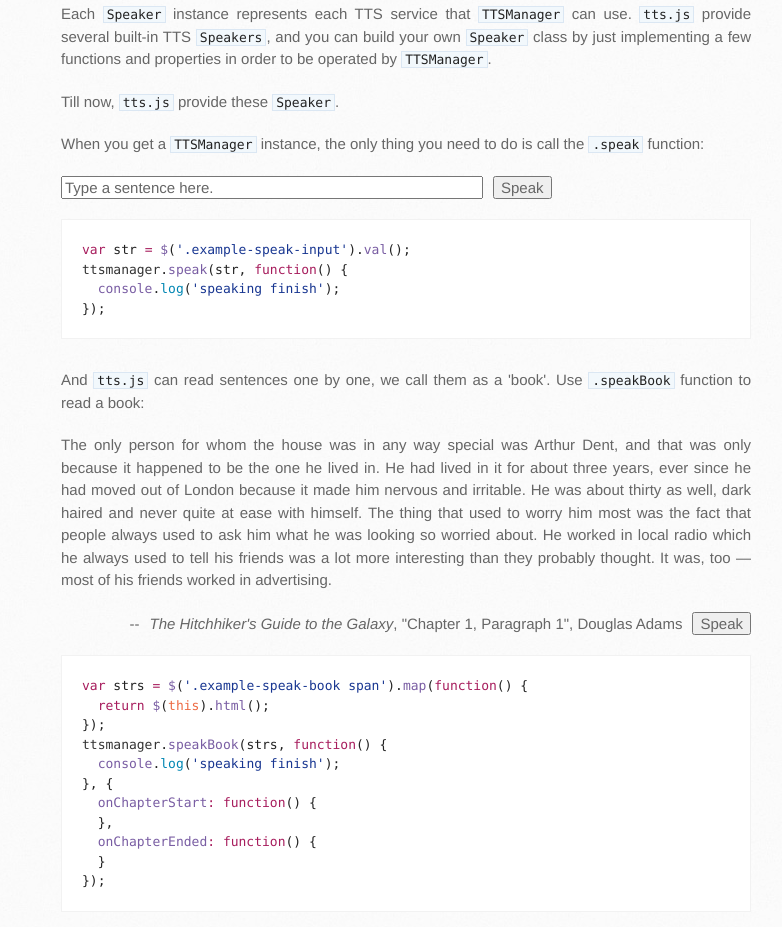
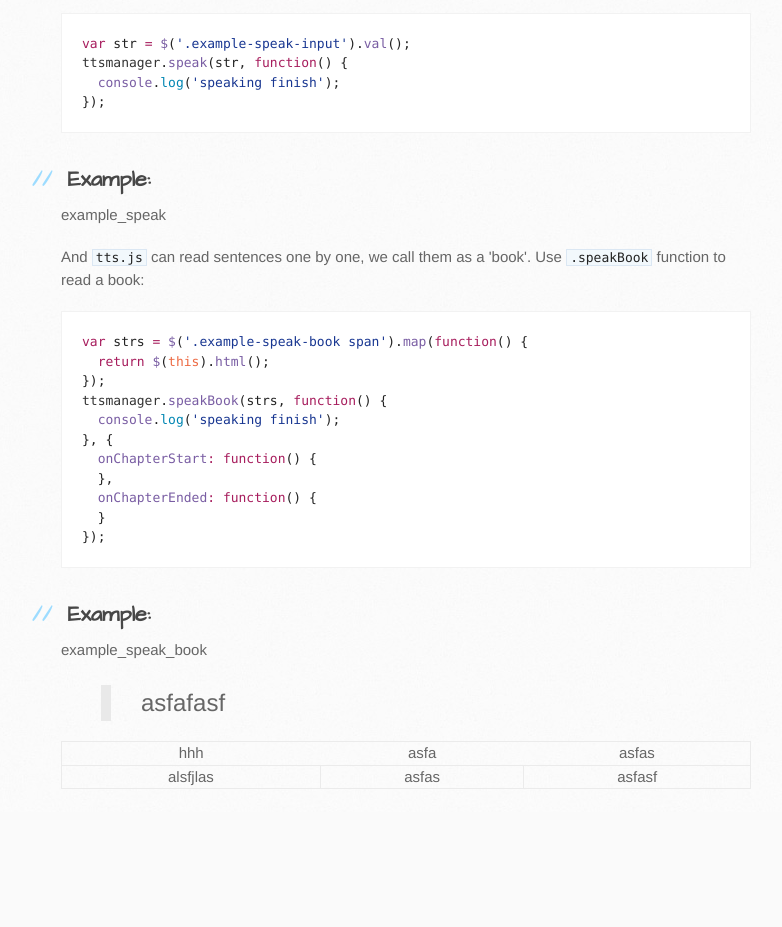
Before and after one commit to sekaiamber/tts.js, a plain HTML site: page index.html in a window 1280 px wide. Shown: the part 1007-1934 px from the top of the page, without its empty margins (109-891 px from the left). After the commit the page ends 1819 px from the top, so only its background shows below. Drawn offline with nearby package versions, Linux system fonts and the light colour scheme.

Commit message:
Create gh-pages branch via GitHub

```diff
--- a/index.html
+++ b/index.html
@@ -8,10 +8,7 @@
     <link rel="stylesheet" type="text/css" href="stylesheets/stylesheet.css" media="screen">
     <link rel="stylesheet" type="text/css" href="stylesheets/github-light.css" media="screen">
     <link rel="stylesheet" type="text/css" href="stylesheets/print.css" media="print">
-<link rel="stylesheet" type="text/css" href="stylesheets/screen_custom.css" media="screen">
-<script src="http://cdn.bootcss.com/jquery/2.2.1/jquery.min.js"></script>
-<script src="javascripts/tts.min.js"></script>
-<script src="javascripts/page.js"></script>
+
     <!--[if lt IE 9]>
     <script src="//html5shiv.googlecode.com/svn/trunk/html5.js"></script>
     <![endif]-->
@@ -59,16 +56,17 @@
 
 <p>When you get a <code>TTSManager</code> instance, the only thing you need to do is call the <code>.speak</code> function:</p>
 
-<p name="js-placeholder">example_speak</p>
-
 <div class="highlight highlight-source-js"><pre><span class="pl-k">var</span> str <span class="pl-k">=</span> <span class="pl-en">$</span>(<span class="pl-s"><span class="pl-pds">'</span>.example-speak-input<span class="pl-pds">'</span></span>).<span class="pl-en">val</span>();
 <span class="pl-smi">ttsmanager</span>.<span class="pl-en">speak</span>(str, <span class="pl-k">function</span>() {
   <span class="pl-en">console</span>.<span class="pl-c1">log</span>(<span class="pl-s"><span class="pl-pds">'</span>speaking finish<span class="pl-pds">'</span></span>);
 });</pre></div>
 
+<h2>
+<a id="example" class="anchor" href="#example" aria-hidden="true"><span aria-hidden="true" class="octicon octicon-link"></span></a>Example:</h2>
+
+<p name="js-placeholder">example_speak</p>
+
 <p>And <code>tts.js</code> can read sentences one by one, we call them as a 'book'. Use <code>.speakBook</code> function to read a book:</p>
-
-<p name="js-placeholder">example_speak_book</p>
 
 <div class="highlight highlight-source-js"><pre><span class="pl-k">var</span> strs <span class="pl-k">=</span> <span class="pl-en">$</span>(<span class="pl-s"><span class="pl-pds">'</span>.example-speak-book span<span class="pl-pds">'</span></span>).<span class="pl-en">map</span>(<span class="pl-k">function</span>() {
   <span class="pl-k">return</span> <span class="pl-en">$</span>(<span class="pl-v">this</span>).<span class="pl-en">html</span>();
@@ -81,6 +79,32 @@
   <span class="pl-en">onChapterEnded</span><span class="pl-k">:</span> <span class="pl-k">function</span>() {
   }
 });</pre></div>
+
+<h2>
+<a id="example-1" class="anchor" href="#example-1" aria-hidden="true"><span aria-hidden="true" class="octicon octicon-link"></span></a>Example:</h2>
+
+<p name="js-placeholder">example_speak_book</p>
+
+<blockquote>
+<p>asfafasf</p>
+</blockquote>
+
+<table>
+<thead>
+<tr>
+<th>hhh</th>
+<th>asfa</th>
+<th>asfas</th>
+</tr>
+</thead>
+<tbody>
+<tr>
+<td>alsfjlas</td>
+<td>asfas</td>
+<td>asfasf</td>
+</tr>
+</tbody>
+</table>
         </section>
 
         <aside id="sidebar">
```
Also changed, not shown: params.json (+1 -1 lines).
